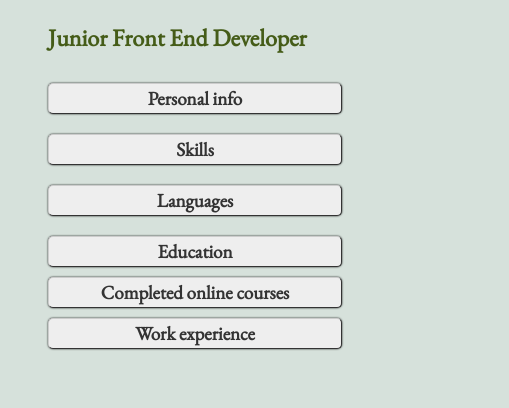
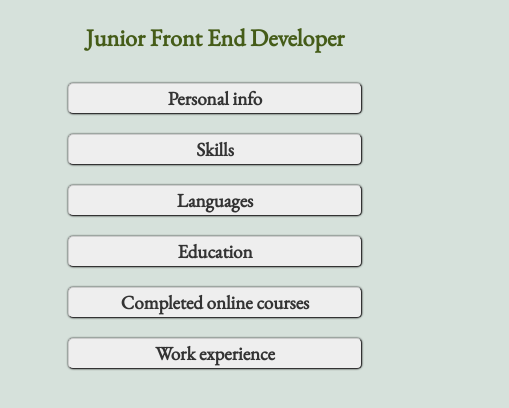
Before and after one commit to Yolopucki/CV, a plain HTML site: page index.html in a window 390 px wide. Shown: the part 384-792 px from the top of the page, 509 px wide, since content can reach past the window. Drawn offline with nearby package versions, Linux system fonts and the light colour scheme.

Commit message:
some more mistakes corrected never Start from desctop to mobile

```diff
--- a/index.html
+++ b/index.html
@@ -21,14 +21,15 @@
 <body>
 <div class="wrapper">
   <aside>
+    <!--head-->
     <img
         src="assets/Picture1.png"
         alt="Orlyk"
     />
     <h1>Orlyk Viktor</h1>
     <h2>Junior Front End Developer</h2>
-
-      <adress>
+    <!--show hide personal info-->
+      <div class="personalInfo">
         <input
             type="checkbox"
             id="personal"
@@ -59,7 +60,8 @@
             >
           </dd>
         </dl>
-      </adress>
+      </div>
+    <br>
     <!--show hide skills-->
       <input
           type="checkbox"
--- a/styles/mobile.css
+++ b/styles/mobile.css
@@ -13,6 +13,7 @@ h1 {
 h2 {
     font-size: 24px;
     color: #455C18;
+    text-align: center;
 }
 h3 {
     font-size: 19px;
@@ -22,7 +23,11 @@ dl dt {
     font-weight: bold;
     color: #267326;
 }
-
+.personalInfo{
+    display: inline-block;
+    margin-left: 50%;
+    transform: translateX(-50%);
+}
 aside span {
     font-size: 12px;
 }
@@ -55,6 +60,7 @@ aside {
 }
 main {
     grid-area: m;
+    grid-gap:10px;
     font-size: 16px;
     margin-left: 40px;
 }
@@ -65,16 +71,12 @@ label[for=languages] h3,
 label[for=education] h3,
 label[for=courses] h3,
 label[for=expirience] h3 {
+    display: inline-block;
+    margin-left: 50%;
+    transform: translateX(-50%);
     width: 280px;
     margin-bottom: 10px;
     margin-top: 10px;
-}
-label[for=personal] h3,
-label[for=skills] h3,
-label[for=languages] h3,
-label[for=education] h3,
-label[for=courses] h3,
-label[for=expirience] h3 {
     border-radius: 5px;
     box-shadow: 0 0 2px black;
     text-align: center;
```
